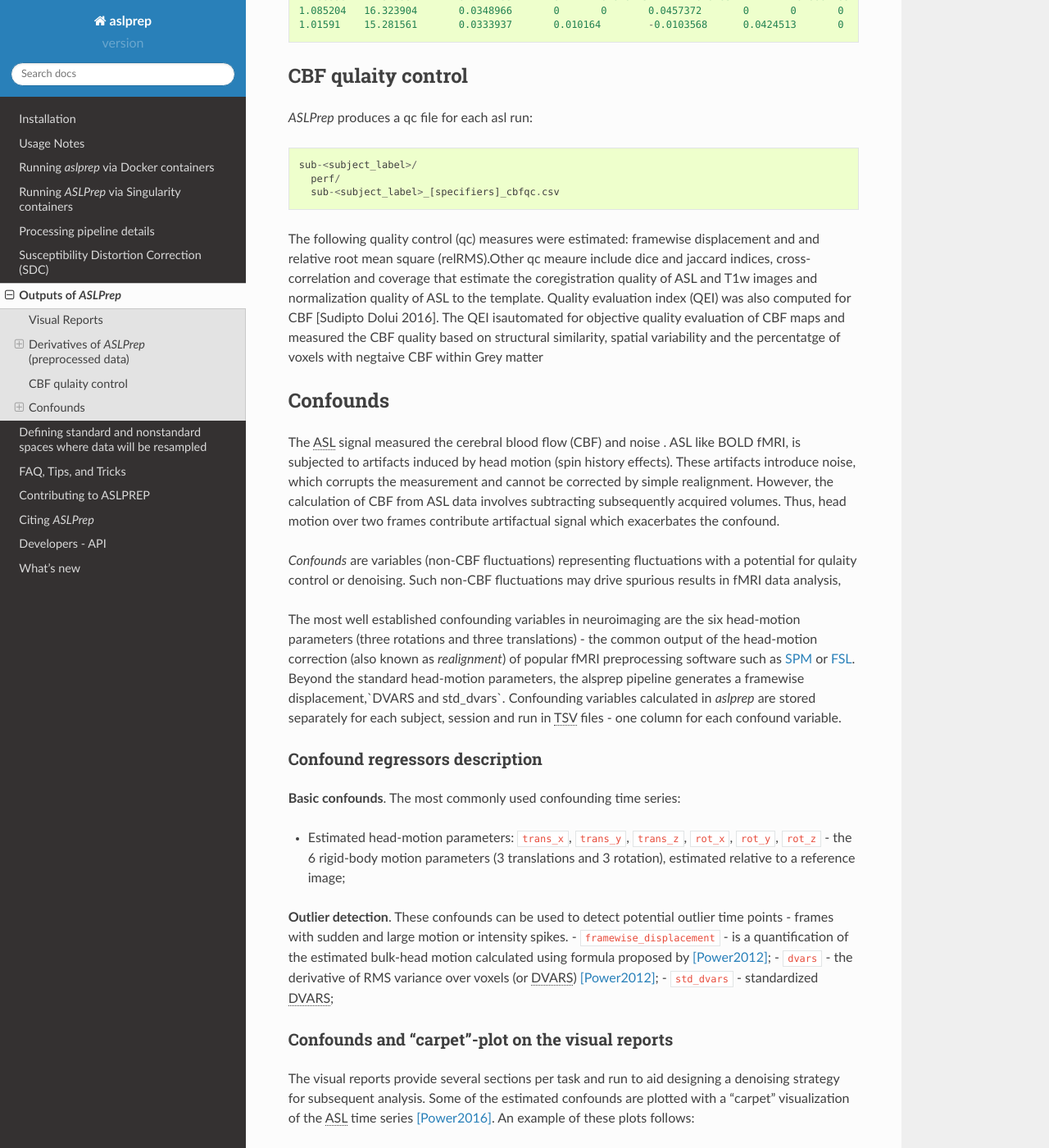
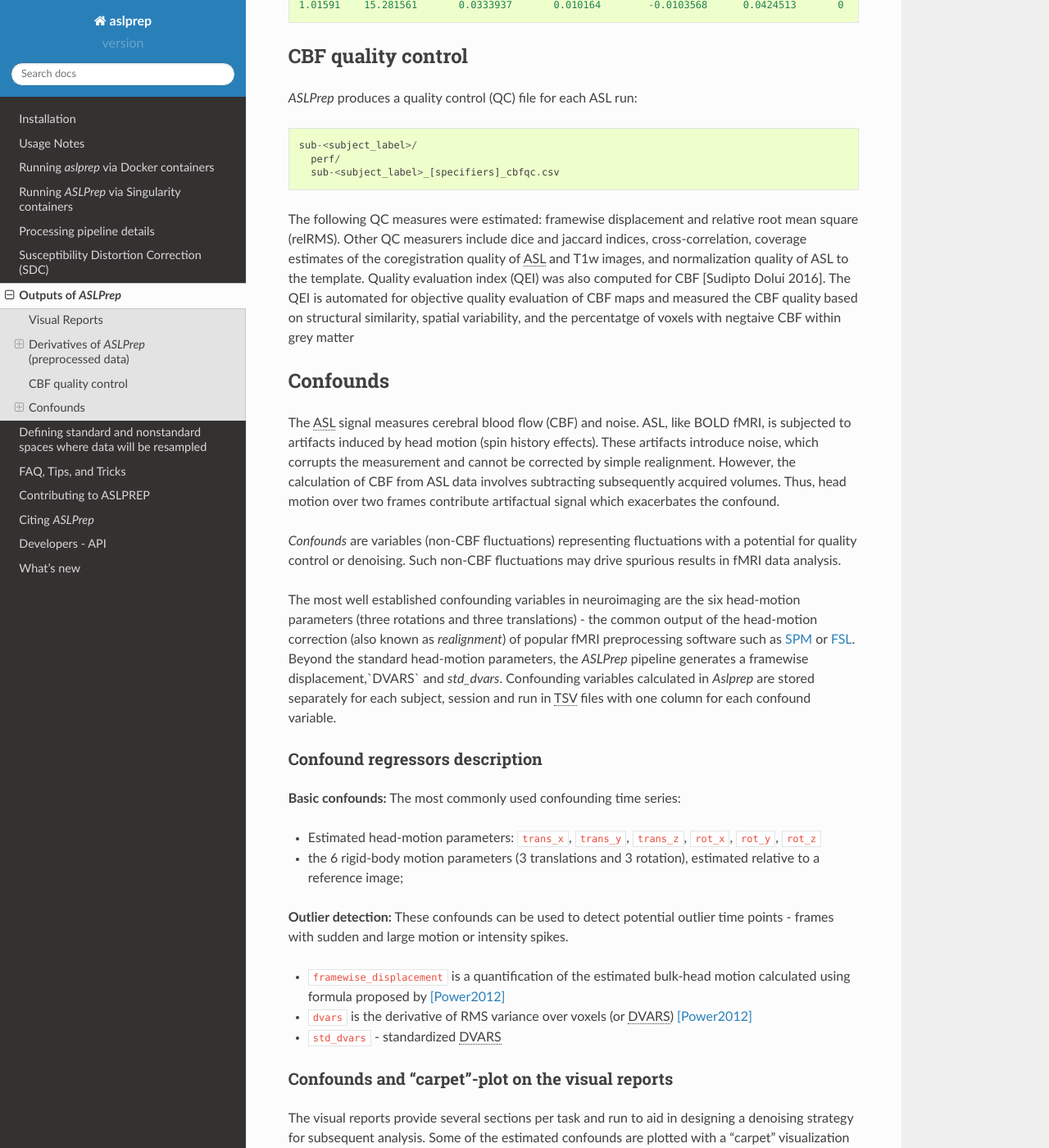
Before and after one commit to PennLINC/aslprep, a Sphinx documentation site: the page built from docs/outputs.rst, in a window 1280 px wide and 1400 px high, scrolled down 3620 px. Shown: the whole window at 82% size. Built offline with Sphinx 7.4.7 and the Read the Docs theme 2.0.0, drawn with Linux system fonts in a browser that asks for light colours; some of the changed text lies outside the part shown.

Commit message:
Update outputs.rst
citation in 197 not included in ref at the bottom, and should only have last name in the text
description of basic confounds (223-227) could use clarification

```diff
--- a/docs/outputs.rst
+++ b/docs/outputs.rst
@@ -12,17 +12,17 @@ Outputs of *ASLPrep*
    that allows the user a thorough visual assessment of the quality
    of processing and ensures the transparency of *ASLPrep* operation.
 
-2. **Derivatives (preprocessed data)** the input ASL data ready for
-   analysis, i.e., after the various preparation procedures
-   have been applied.
+2. **Derivatives (preprocessed data):** the input ASL data ready for
+   analysis, (e.g., after the various preparation procedures
+   have been applied).
    For example, :abbr:`INU (intensity non-uniformity)`-corrected versions
    of the T1-weighted image (per subject), the brain mask or ASL data
-   images after head-motion correction, slice-timing correction and aligned into
-   the same-subject's T1w space or in some standard space. Other include CBF derivatives
-   and postpostpricessing data such s denoised and partial volume corrected CBF
+   images after head-motion correction, slice-timing correction, and alignment into
+   the same-subject's T1w space or other standard space. Other output includes CBF derivatives
+   and post-processing data such as denoised and partial volume-corrected CBF.
 
 
-3. **Confounds**: this is a special family of derivatives that can be utilized
+3. **Confounds**: a special family of derivatives that can be utilized
    for subsequent quality controls.
 
 
@@ -72,7 +72,7 @@ If FreeSurfer reconstructions are used, the following surface files are generate
       sub-<subject_label>_hemi-[LR]_midthickness.surf.gii
       sub-<subject_label>_hemi-[LR]_inflated.surf.gii
 
-And the affine translation (and inverse) between the original T1w sampling and FreeSurfer's
+The affine translation (and inverse) between the original T1w sampling and FreeSurfer's
 conformed space for surface reconstruction (``fsnative``) is stored in::
 
   sub-<subject_label>/
@@ -141,10 +141,10 @@ mid-thickness surface mesh::
       sub-<subject_label>_[specifiers]_space-<space_label>_hemi-[LR].func.gii
 
 Surface output spaces include ``fsnative`` (full density subject-specific mesh),
-``fsaverage`` and the down-sampled meshes ``fsaverage6`` (41k vertices) and
+``fsaverage``, and the down-sampled meshes ``fsaverage6`` (41k vertices) and
 ``fsaverage5`` (10k vertices, default).
 
-**Grayordinates files**.
+**Grayordinates files:**
 `CIFTI <https://www.nitrc.org/forum/attachment.php?attachid=333&group_id=454&forum_id=1955>`_ is
 a container format that holds both volumetric (regularly sampled in a grid) and surface
 (sampled on a triangular mesh) samples.
@@ -162,7 +162,7 @@ By default, '91k' outputs are produced and match up to the standard `HCP Pipelin
 output (91282 grayordinates @ 2mm). However, '170k' outputs are also possible, and produce
 higher resolution CIFTI output (170494 grayordinates @ 1.6mm).
 
-**Extracted confounding time series**.
+**Extracted confounding time series:**
 For each :abbr:`ASL (arterial spin labelling)` run processed with *ASLPrep*, an
 accompanying *confounds* file will be generated.
 Confounds_ are saved as a :abbr:`TSV (tab-separated value)` file::
@@ -183,70 +183,70 @@ corresponding :abbr:`ASL (arterial spin labelling)` time series::
      1.01591	15.281561	0.0333937	0.010164	-0.0103568	0.0424513	0	0	0.00019174
 
 
-CBF qulaity control
+CBF quality control
 -------------------
-*ASLPrep* produces a qc file for each asl run::
+*ASLPrep* produces a quality control (QC) file for each ASL run::
 
     sub-<subject_label>/
       perf/
       sub-<subject_label>_[specifiers]_cbfqc.csv
 
-The following quality control (qc) measures were  estimated: framewise displacement
-and and relative root mean square (relRMS).Other qc meaure include dice and jaccard indices,
-cross-correlation and coverage that estimate the coregistration quality of ASL and T1w images
-and normalization quality of ASL to the template. Quality evaluation index (QEI) was
-also computed for CBF [Sudipto Dolui 2016]. The QEI isautomated for objective quality
+The following QC measures were  estimated: framewise displacement
+and relative root mean square (relRMS). Other QC measurers include dice and jaccard indices,
+cross-correlation, coverage estimates of the coregistration quality of :abbr:`ASL (arterial spin labelling)` and T1w images, and normalization quality of ASL to the template. Quality evaluation index (QEI) was
+also computed for CBF [Sudipto Dolui 2016]. The QEI is automated for objective quality
 evaluation of CBF maps and measured the CBF quality based  on structural similarity,
-spatial variability and the percentatge of voxels with negtaive CBF within Grey matter
+spatial variability, and the percentatge of voxels with negtaive CBF within grey matter
 
 Confounds
 ---------
-The :abbr:`ASL (arterial spin labelling)` signal measured the cerebral blood flow (CBF) and noise .
-ASL like BOLD fMRI, is subjected to artifacts induced by head motion (spin history effects).
+The :abbr:`ASL (arterial spin labelling)` signal measures cerebral blood flow (CBF) and noise.
+ASL, like BOLD fMRI, is subjected to artifacts induced by head motion (spin history effects).
 These artifacts introduce noise, which corrupts the measurement and cannot be corrected by simple realignment.
 However, the calculation of CBF from ASL data involves subtracting subsequently acquired volumes.
 Thus, head motion over two frames contribute artifactual signal which exacerbates the confound.
 
 *Confounds*  are variables (non-CBF fluctuations)  representing fluctuations with a potential
-for qulaity control or denoising.
-Such non-CBF fluctuations may drive spurious results in fMRI data analysis,
+for quality control or denoising.
+Such non-CBF fluctuations may drive spurious results in fMRI data analysis.
 
 The most well established confounding variables in neuroimaging are the six head-motion parameters
 (three rotations and three translations) - the common output of the head-motion correction
 (also known as *realignment*) of popular fMRI preprocessing software
 such as SPM_ or FSL_.
-Beyond the standard head-motion parameters, the alsprep pipeline generates a framewise displacement,`DVARS and std_dvars`.
-Confounding variables calculated in *aslprep* are stored separately for each subject,
-session and run in :abbr:`TSV (tab-separated value)` files - one column for each confound variable.
+Beyond the standard head-motion parameters, the *ASLPrep* pipeline generates a framewise displacement,`DVARS` and `std_dvars`.
+Confounding variables calculated in *Aslprep* are stored separately for each subject,
+session and run in :abbr:`TSV (tab-separated value)` files with one column for each confound variable.
 
 Confound regressors description
 ~~~~~~~~~~~~~~~~~~~~~~~~~~~~~~~
-**Basic confounds**. The most commonly used confounding time series:
+**Basic confounds:** The most commonly used confounding time series:
 
 - Estimated head-motion parameters:
-  ``trans_x``, ``trans_y``, ``trans_z``, ``rot_x``, ``rot_y``, ``rot_z`` - the 6 rigid-body motion
+  ``trans_x``, ``trans_y``, ``trans_z``, ``rot_x``, ``rot_y``, ``rot_z``
+- the 6 rigid-body motion
   parameters (3 translations and 3 rotation), estimated relative to a reference image;
 
-**Outlier detection**.
+**Outlier detection:**
 These confounds can be used to detect potential outlier time points -
 frames with sudden and large motion or intensity spikes.
-- ``framewise_displacement`` - is a quantification of the estimated bulk-head motion calculated using
-formula proposed by [Power2012]_;
-- ``dvars`` - the derivative of RMS variance over voxels (or :abbr:`DVARS (derivative of
-RMS variance over voxels)`) [Power2012]_;
-- ``std_dvars`` - standardized :abbr:`DVARS (derivative of RMS variance over voxels)`;
+
+- ``framewise_displacement`` is a quantification of the estimated bulk-head motion calculated using
+  formula proposed by [Power2012]_
+
+- ``dvars`` is the derivative of RMS variance over voxels (or :abbr:`DVARS (derivative of
+  RMS variance over voxels)`) [Power2012]_
+
+- ``std_dvars`` - standardized :abbr:`DVARS (derivative of RMS variance over voxels)`
 
 
 Confounds and "carpet"-plot on the visual reports
 ~~~~~~~~~~~~~~~~~~~~~~~~~~~~~~~~~~~~~~~~~~~~~~~~~
-The visual reports provide several sections per task and run to aid designing
+The visual reports provide several sections per task and run to aid in designing
 a denoising strategy for subsequent analysis.
 Some of the estimated confounds are plotted with a "carpet" visualization of the
 :abbr:`ASL (Areterial Spin labelling)` time series [Power2016]_.
-An example of these plots follows:
-
-    in progress
-
+An example of these plots is in progress.
 
 
 See implementation on :mod:`~aslprep.workflows.bold.confounds.init_bold_confs_wf`.
```
Also changed, not shown: other parts of docs/outputs.rst (+3 -3 lines).
